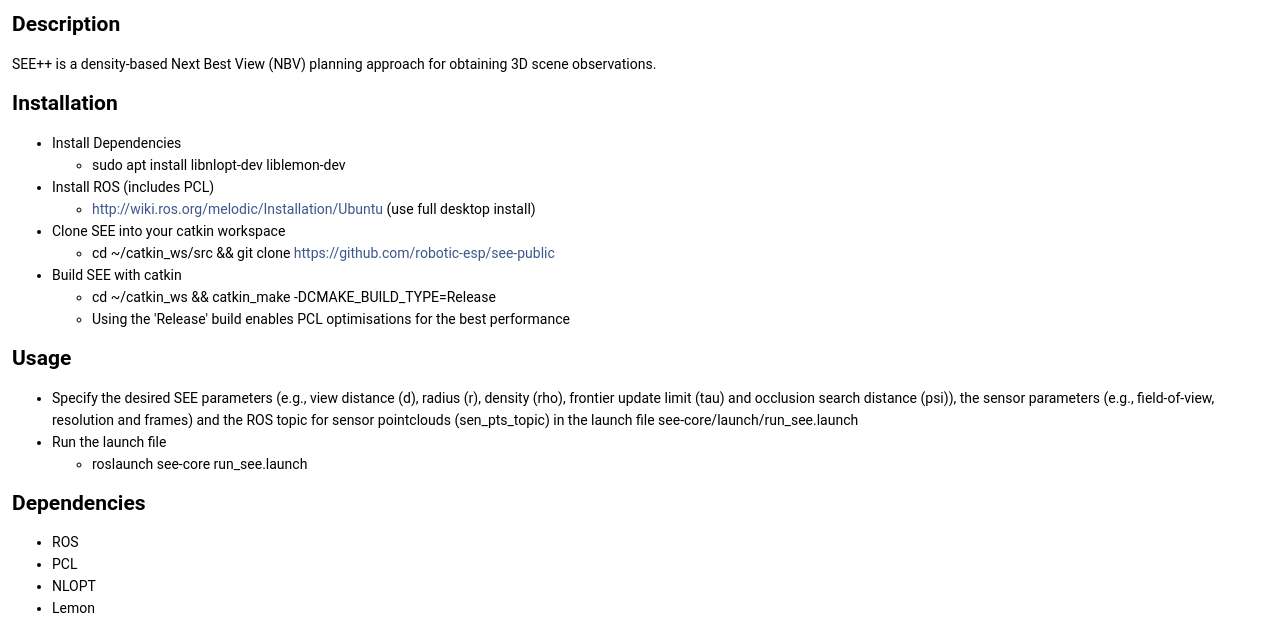
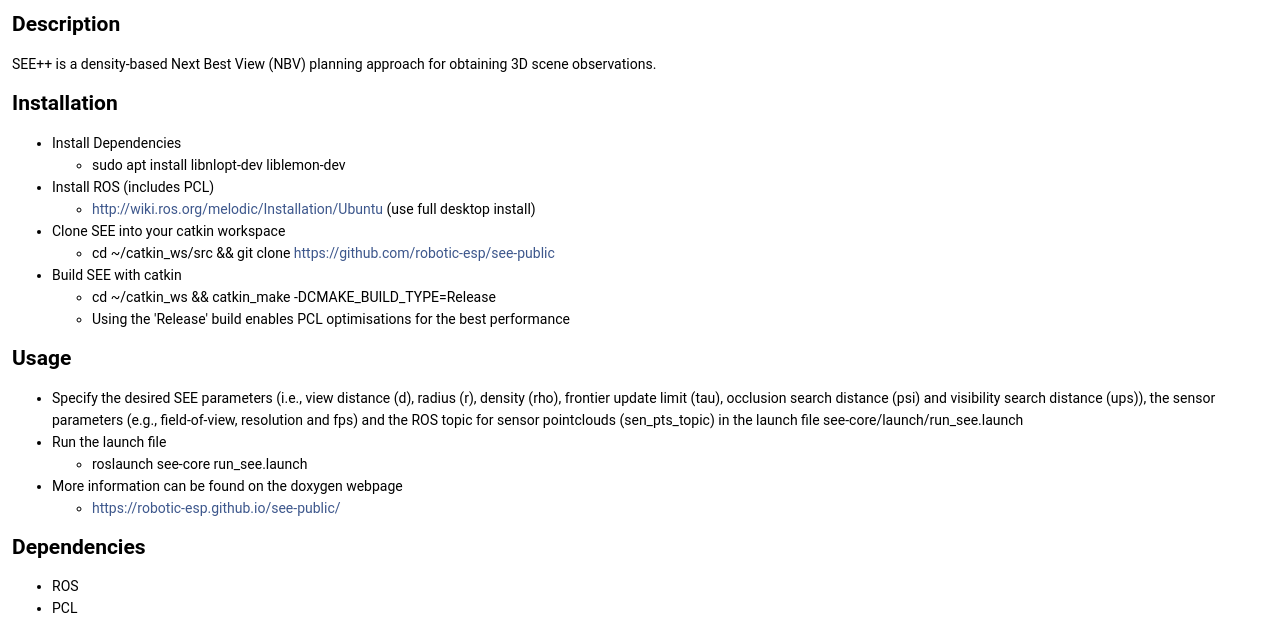
Before and after one commit to robotic-esp/see-public, a plain HTML site: page docs/index.html in a window 1280 px wide. Shown: the part 173-795 px from the top of the page. Drawn offline with Linux system fonts and the light colour scheme.

Commit message:
Updating doxygen

```diff
--- a/docs/index.html
+++ b/docs/index.html
@@ -87,9 +87,13 @@ $(function() {
 </ul>
 <h2>Usage</h2>
 <ul>
-<li>Specify the desired SEE parameters (e.g., view distance (d), radius (r), density (rho), frontier update limit (tau) and occlusion search distance (psi)), the sensor parameters (e.g., field-of-view, resolution and frames) and the ROS topic for sensor pointclouds (sen_pts_topic) in the launch file see-core/launch/run_see.launch</li>
+<li>Specify the desired SEE parameters (i.e., view distance (d), radius (r), density (rho), frontier update limit (tau), occlusion search distance (psi) and visibility search distance (ups)), the sensor parameters (e.g., field-of-view, resolution and fps) and the ROS topic for sensor pointclouds (sen_pts_topic) in the launch file see-core/launch/run_see.launch</li>
 <li>Run the launch file<ul>
 <li>roslaunch see-core run_see.launch</li>
+</ul>
+</li>
+<li>More information can be found on the doxygen webpage<ul>
+<li><a href="https://robotic-esp.github.io/see-public/">https://robotic-esp.github.io/see-public/</a></li>
 </ul>
 </li>
 </ul>
```
Also changed, not shown: docs/README_8md_source.html (+1 -1 lines).
